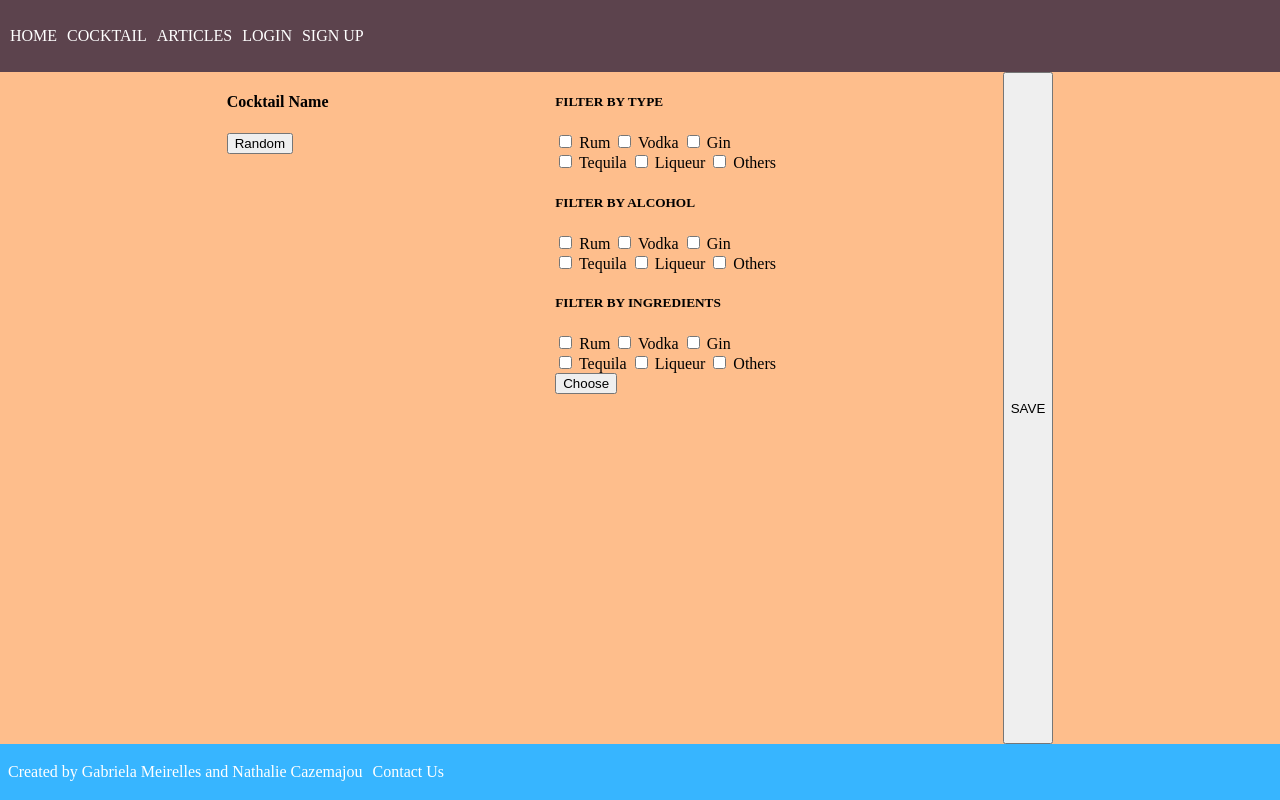
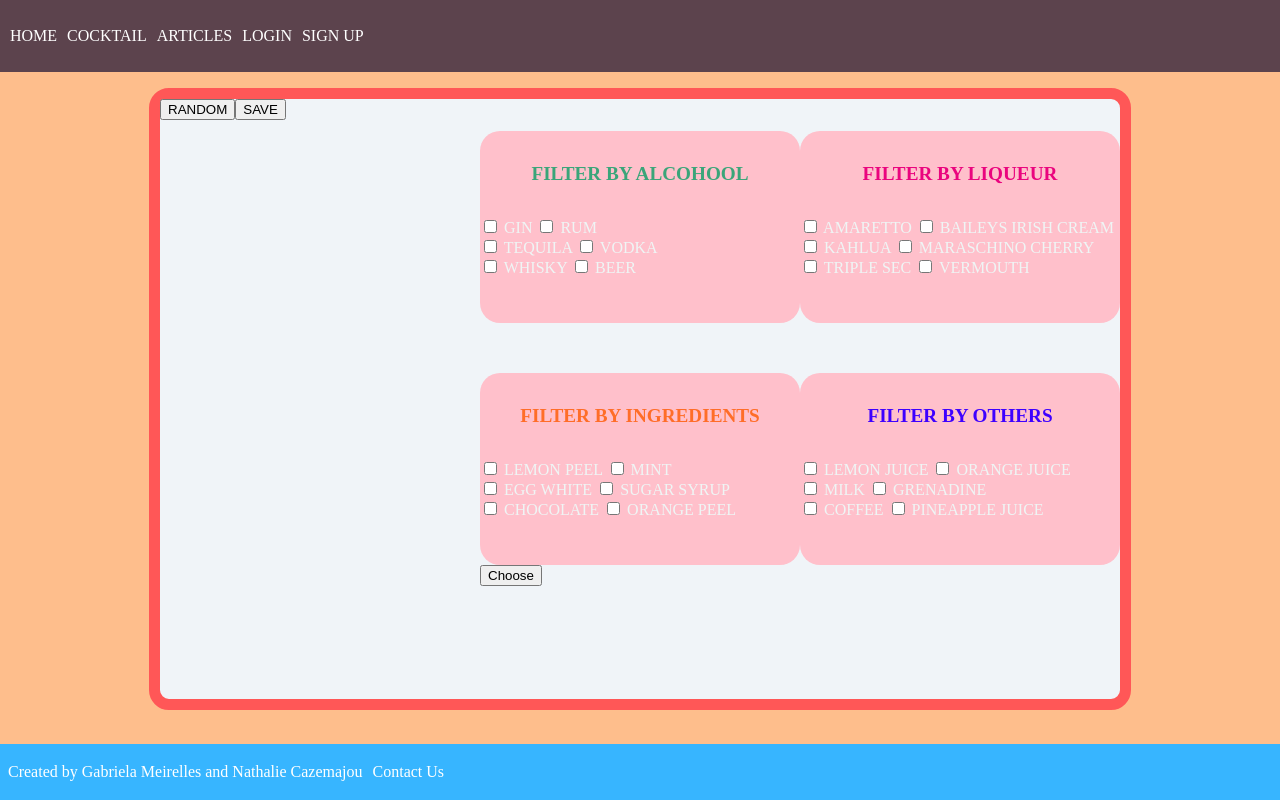
Before and after one commit to natcaze/Project3_client, a React (Create React App) app: page /api/generated-cocktail in a window 1280 px wide. Built offline with nearby package versions, Linux system fonts and the light colour scheme.

Commit message:
article styling + cocktail filter

```diff
--- /dev/null
+++ b/src/components/styled/ArticleCard.styled.jsx
@@ -0,0 +1,44 @@
+import styled from "styled-components";
+
+export const StyledArticleCard = styled.div`
+  background-color: ${(props) => {
+    if (props.pinkishColor) {
+      return "#ED57A2";
+    } else if (props.purpleColor) {
+      return "#AB55F7";
+    } else if (props.yellowishColor) {
+      return "#FCDE59";
+    }
+  }};
+
+  margin-left: 2rem;
+  margin-right: 2rem;
+  border-radius: 30px;
+  width: 20rem;
+
+  h3 {
+    font-size: 25px;
+    text-align: center;
+  }
+
+  div {
+    display: flex;
+    justify-content: center;
+  }
+
+  img {
+    width: 10rem;
+    height: 10rem;
+    border-radius: 20px;
+  }
+
+  p {
+    text-align: justify;
+    margin: 2rem;
+  }
+
+  ul {
+    text-align: justify;
+    margin: 2rem;
+  }
+`;
--- /dev/null
+++ b/src/components/styled/FilterCard.styled.jsx
@@ -0,0 +1,35 @@
+import styled from "styled-components";
+
+export const StyledFilterCard = styled.div`
+  background-color: #f0f4f8;
+  width: 75vw;
+  height: 75vh;
+  border-radius: 20px;
+  border-style: solid;
+  border-width: 0.7rem;
+  border-color: #ff5757;
+  display: flex;
+  margin-top: 1rem;
+  margin-bottom: 1rem;
+  justify-content: space-between;
+
+  img {
+    display: flex;
+    width: 12rem;
+    height: 15rem;
+    margin-right: auto;
+    margin-left: auto;
+    border-radius: 30px;
+  }
+
+  li {
+    font-size: 0.8rem;
+    margin-right: 4rem;
+    margin-left: 2rem;
+  }
+
+  h5 {
+    display: flex;
+    justify-content: center;
+  }
+`;
--- /dev/null
+++ b/src/components/styled/FilterOption.styled.jsx
@@ -0,0 +1,39 @@
+import styled from "styled-components";
+
+export const StyledFilterOption = styled.div`
+  background-color: pink;
+  width: 20rem;
+  height: 12rem;
+  border-radius: 20px;
+  margin-top: 2rem;
+
+  h5 {
+    display: flex;
+    font-size: 1.2rem;
+    justify-content: center;
+    color: ${(props) => {
+      if (props.pinkColor) {
+        return "#EA047E";
+      } else if (props.orangeColor) {
+        return "#FF6D28";
+      } else if (props.greenColor) {
+        return "#3AA579";
+      } else if (props.blueColor) {
+        return "#3E00FF";
+      }
+    }};
+  }
+
+  label {
+    color: #eff5f5;
+    font-size: 1rem;
+  }
+
+  /*   input[type="checkbox"] {
+    -webkit-appearance: none;
+    padding: 5px;
+    height: 5px;
+    width: 5px;
+    border: 2px solid green;
+  } */
+`;
--- /dev/null
+++ b/src/components/styled/SectionArticle.styled.jsx
@@ -0,0 +1,11 @@
+import styled from "styled-components";
+
+export const StyledSectionArticle = styled.div`
+  display: flex;
+  flex-wrap: nowrap;
+  justify-content: space-evenly;
+  flex-direction: column;
+  align-items: center;
+
+  background-color: #c9e265;
+`;
--- a/src/pages/Articles.jsx
+++ b/src/pages/Articles.jsx
@@ -1,22 +1,31 @@
 import React from "react";
-import { StyledSection } from "../components/styled/Section.styled";
+import crantini from "../assets/crantini.png";
 import sazerac from "../assets/sazerac.png";
-import crantini from "../assets/crantini.png";
+
+import styled from "styled-components";
+import { StyledArticleCard } from "../components/styled/ArticleCard.styled";
+import { StyledSectionArticle } from "../components/styled/SectionArticle.styled";
 
 function ArticlesPage() {
   return (
     <div>
-      <StyledSection pinkColor>
-        <h3>The Sazerac</h3>
+      <StyledSectionArticle>
+        <br />
+        <StyledArticleCard pinkishColor>
+          <br />
+          <h3>THE SAZERAC</h3>
           <div>
             <img src={sazerac} alt="Sazerac" />
           </div>
           <p>
-          The first cocktail ever made? Although opinions differ regarding what
-          was the first cocktail ever made, there is no doubt that the Sazerac
-          has made it into history being one of the first cocktails being
-          recognized and a favorite until this day. This blend of whisky,
-          absinthe, bitters and sugar surely made and impression.
+            The first cocktail ever made? <br />
+            <br /> Although opinions differ regarding what was the first
+            cocktail ever made, there is no doubt that the Sazerac has made it
+            into history being one of the first cocktails being recognized and a
+            favorite until this day. <br />
+            <br />
+            This blend of whisky, absinthe, bitters and sugar surely made and
+            impression.
           </p>
           <hr />
           <ul>
@@ -29,19 +38,24 @@ function ArticlesPage() {
             <li>1 1/4 ounces cognac</li>
             <li>Garnish: lemon peel</li>
           </ul>
-
-        <h3>Cranberry Martini (Crantini)</h3>
+          <br />
+        </StyledArticleCard>
+        <br />
+        <StyledArticleCard purpleColor>
+          <br />
+          <h3>MEET THE CRANBERRY MARTINI</h3>
           <div>
             <img src={crantini} alt="Crantini" />
           </div>
           <p>
             New Year Eve is approaching and what better way to celebrate the end
-          of the year than with a fun cocktail? Champagne is a classic but why
-          not making your countdown more exciting with a fun cocktail with a
-          twist? The Cranberry Martini or Crantini is smooth and fresh and may
-          become your new favourite party drink. Even that friend of yours who
-          doesn’t like cocktails will enjoy this one. Let’s get
-          mixing!Ingredients:
+            of the year than with a fun cocktail? <br />
+            <br />
+            Champagne is a classic but why not making your countdown more
+            exciting with a fun cocktail with a twist? The Cranberry Martini or
+            Crantini is smooth and fresh and may become your new favourite party
+            drink. Even that friend of yours who doesn't like cocktails will
+            enjoy this one. Let's get mixing!
           </p>
           <hr />
           <ul>
@@ -51,8 +65,8 @@ function ArticlesPage() {
             </li>
             <li>Orange liqueur – Triple sec or Cointreau.</li>
             <li>
-            Cranberry juice – Choose real cranberry juice for this recipe rather
-            than cranberry cocktail for best flavour.
+              Cranberry juice – Choose real cranberry juice for this recipe
+              rather than cranberry cocktail for best flavour.
             </li>
             <li>
               Simple syrup – This is easy to make yourself with just sugar and
@@ -62,30 +76,32 @@ function ArticlesPage() {
             <li>Garnish – sugar, sugared cranberries, or orange slices</li>
             <li>Ice</li>
           </ul>
-
-        <h3>The Sazerac</h3>
+          <br />
+        </StyledArticleCard>
+        <br />
+        <StyledArticleCard yellowishColor>
+          <br />
+          <h3>FOUR ESSENTIAL COCKTAIL GLASSES</h3>
           <div>
             <img src={sazerac} alt="Sazerac" />
           </div>
           <p>
-          The first cocktail ever made? Although opinions differ regarding what
-          was the first cocktail ever made, there is no doubt that the Sazerac
-          has made it into history being one of the first cocktails being
-          recognized and a favorite until this day. This blend of whisky,
-          absinthe, bitters and sugar surely made and impression.
+            Creating the perfect drink is not all about the ingredients.
+            Discovering the main types of cocktail glasses and when to use them
+            is an important part. <br />
+            <br /> If you can only chose one type go for the medium sized wine
+            glass as it is often used to serve spritzers, sangria & wine cooler
+            cocktails. If you are opting for a more aromatic cocktail our
+            suggestion is to chose the Brandy glass as it warm slightly the
+            content and allows you to enjoy the aroma. Shot glass are fine
+            looking and useful for layers cocktails and if you are going with a
+            more exotic option like a pina colada the hurricane glass is your
+            best fit.
           </p>
-        <hr />
-        <ul>
-          <li>Absinthe, to rinse</li>
-          <li>1 sugar cube</li>
-          <li>1/2 teaspoon cold water</li>
-          <li>3 dashes Peychauds bitters</li>
-          <li>2 dashes Angostura bitters</li>
-          <li>1 1/4 ounces rye whiskey</li>
-          <li>1 1/4 ounces cognac</li>
-          <li>Garnish: lemon peel</li>
-        </ul>
-      </StyledSection>
+          <br />
+        </StyledArticleCard>
+        <br />
+      </StyledSectionArticle>
     </div>
   );
 }
--- a/src/pages/Cocktail.jsx
+++ b/src/pages/Cocktail.jsx
@@ -1,7 +1,12 @@
 import axios from "axios";
 import { useState } from "react";
 import { useParams } from "react-router-dom";
+
 import { StyledSection } from "../components/styled/Section.styled";
+import { StyledFilterCard } from "../components/styled/FilterCard.styled";
+import { StyledFilterOption } from "../components/styled/FilterOption.styled";
+
+import styled from "styled-components";
 
 function Cocktail() {
   const [cocktail, setCocktail] = useState(null);
@@ -60,94 +65,209 @@ function Cocktail() {
   return (
     <div>
       <StyledSection orangeColor>
+        <StyledFilterCard>
           <div>
-          <h4>Cocktail Name</h4>
-          <img src="" alt="" />
-
-          <button onClick={getRandom}>Random</button>
             {cocktail && (
               <div>
-              <p>{cocktail.strDrink}</p>
-              <img src={cocktail.strDrinkThumb} alt="" />
+                <h5>{cocktail.strDrink}</h5>
+                <img src={cocktail.strDrinkThumb} alt="drink" />
+                <ul>
+                  <li>CATEGORY: {cocktail.strCategory}</li>
+                  <li>GLASS: {cocktail.strGlass}</li>
+                  <li>INSTRUCTIONS: {cocktail.strInstructions}</li>
+                  <li>INGREDIENTS: {cocktail.strIngredient}</li>
+                </ul>
               </div>
             )}
+            <button onClick={getRandom}>RANDOM</button>
+
+            <button onClick={getFavorites}>SAVE</button>
           </div>
           <form onSubmit={handleSubmit}>
             <div>
-            <div>
-              <h5>FILTER BY TYPE</h5>
+              <StyledFilters>
+                <StyledFilterOption greenColor>
+                  <h5>FILTER BY ALCOHOOL</h5>
                   <div>
                     <div>
+                      <input type="checkbox" name="ingredients" value="Gin" />
+                      <label> GIN </label>
                       <input type="checkbox" name="ingredients" value="Rum" />
-                  <label> Rum </label>
-                  <input type="checkbox" name="ingredients" value="Vodka" />
-                  <label> Vodka </label>
-                  <input type="checkbox" name="ingredients" value="Gin" />
-                  <label> Gin </label>
+                      <label> RUM </label>
                     </div>
                     <div>
-                  <input type="checkbox" name="ingredients" value="Tequila" />
-                  <label> Tequila </label>
-                  <input type="checkbox" name="ingredients" value="Liqueur" />
-                  <label> Liqueur </label>
-                  <input type="checkbox" name="ingredients" value="Others" />
-                  <label> Others </label>
+                      <input
+                        type="checkbox"
+                        name="ingredients"
+                        value="Tequila"
+                      />
+                      <label> TEQUILA </label>
+                      <input type="checkbox" name="ingredients" value="Vodka" />
+                      <label> VODKA </label>
+                    </div>
+                    <div>
+                      <input
+                        type="checkbox"
+                        name="ingredients"
+                        value="Whisky"
+                      />
+                      <label> WHISKY </label>
+                      <input type="checkbox" name="ingredients" value="Beer" />
+                      <label> BEER </label>
                     </div>
                   </div>
-            </div>
-
-            <div>
-              <h5>FILTER BY ALCOHOL</h5>
+                </StyledFilterOption>
+                <StyledFilterOption pinkColor>
+                  <h5>FILTER BY LIQUEUR</h5>
                   <div>
                     <div>
-                  <input type="checkbox" name="ingredients" value="Rum" />
-                  <label> Rum </label>
-                  <input type="checkbox" name="ingredients" value="Vodka" />
-                  <label> Vodka </label>
-                  <input type="checkbox" name="ingredients" value="Gin" />
-                  <label> Gin </label>
+                      <input
+                        type="checkbox"
+                        name="ingredients"
+                        value="Amaretto"
+                      />
+                      <label> AMARETTO </label>
+                      <input
+                        type="checkbox"
+                        name="ingredients"
+                        value="Baileys irish cream"
+                      />
+                      <label> BAILEYS IRISH CREAM </label>
                     </div>
                     <div>
-                  <input type="checkbox" name="ingredients" value="Tequila" />
-                  <label> Tequila </label>
-                  <input type="checkbox" name="ingredients" value="Liqueur" />
-                  <label> Liqueur </label>
-                  <input type="checkbox" name="ingredients" value="Others" />
-                  <label> Others </label>
+                      <input
+                        type="checkbox"
+                        name="ingredients"
+                        value="Kahlua"
+                      />
+                      <label> KAHLUA </label>
+                      <input
+                        type="checkbox"
+                        name="ingredients"
+                        value="Maraschino cherry"
+                      />
+                      <label> MARASCHINO CHERRY </label>
+                    </div>
+                    <div>
+                      <input
+                        type="checkbox"
+                        name="ingredients"
+                        value="Triple sec"
+                      />
+                      <label> TRIPLE SEC </label>
+                      <input
+                        type="checkbox"
+                        name="ingredients"
+                        value="Dry Vermouth"
+                      />
+                      <label> VERMOUTH </label>
                     </div>
                   </div>
-            </div>
-
-            <div>
+                </StyledFilterOption>
+              </StyledFilters>
+              <br />
+              <StyledFilters>
+                <StyledFilterOption orangeColor>
                   <h5>FILTER BY INGREDIENTS</h5>
                   <div>
                     <div>
-                  <input type="checkbox" name="ingredients" value="Rum" />
-                  <label> Rum </label>
-                  <input type="checkbox" name="ingredients" value="Vodka" />
-                  <label> Vodka </label>
-                  <input type="checkbox" name="ingredients" value="Gin" />
-                  <label> Gin </label>
+                      <input
+                        type="checkbox"
+                        name="ingredients"
+                        value="Lemon peel"
+                      />
+                      <label> LEMON PEEL </label>
+                      <input type="checkbox" name="ingredients" value="Mint" />
+                      <label> MINT </label>
                     </div>
                     <div>
-                  <input type="checkbox" name="ingredients" value="Tequila" />
-                  <label> Tequila </label>
-                  <input type="checkbox" name="ingredients" value="Liqueur" />
-                  <label> Liqueur </label>
-                  <input type="checkbox" name="ingredients" value="Others" />
-                  <label> Others </label>
+                      <input
+                        type="checkbox"
+                        name="ingredients"
+                        value="Egg White"
+                      />
+                      <label> EGG WHITE </label>
+                      <input
+                        type="checkbox"
+                        name="ingredients"
+                        value="Sugar syrup"
+                      />
+                      <label> SUGAR SYRUP </label>
+                    </div>
+                    <div>
+                      <input
+                        type="checkbox"
+                        name="ingredients"
+                        value="Chocolate"
+                      />
+                      <label> CHOCOLATE </label>
+                      <input
+                        type="checkbox"
+                        name="ingredients"
+                        value="Orange Peel"
+                      />
+                      <label> ORANGE PEEL </label>
                     </div>
                   </div>
+                </StyledFilterOption>
+
+                <StyledFilterOption blueColor>
+                  <h5>FILTER BY OTHERS</h5>
+                  <div>
+                    <div>
+                      <input
+                        type="checkbox"
+                        name="ingredients"
+                        value="Lemon Juice"
+                      />
+                      <label> LEMON JUICE </label>
+                      <input
+                        type="checkbox"
+                        name="ingredients"
+                        value="Orange Juice"
+                      />
+                      <label> ORANGE JUICE </label>
                     </div>
+                    <div>
+                      <input type="checkbox" name="ingredients" value="Milk" />
+                      <label> MILK </label>
+                      <input
+                        type="checkbox"
+                        name="ingredients"
+                        value="Grenadine"
+                      />
+                      <label> GRENADINE </label>
+                    </div>
+                    <div>
+                      <input
+                        type="checkbox"
+                        name="ingredients"
+                        value="Coffee"
+                      />
+                      <label> COFFEE </label>
+                      <input
+                        type="checkbox"
+                        name="ingredients"
+                        value="Pineapple juice"
+                      />
+                      <label> PINEAPPLE JUICE </label>
+                    </div>
+                  </div>
+                </StyledFilterOption>
+              </StyledFilters>
             </div>
 
             <button type="submit">Choose</button>
           </form>
-
-        <button onClick={getFavorites}>SAVE</button>
+        </StyledFilterCard>
       </StyledSection>
     </div>
   );
 }
 
+const StyledFilters = styled.div`
+  display: flex;
+  justify-content: space-evenly;
+`;
+
 export default Cocktail;
--- a/src/pages/Home.jsx
+++ b/src/pages/Home.jsx
@@ -1,5 +1,6 @@
 import React from "react";
 import Cocktail from "./Cocktail";
+import Articles from "./Articles";
 import { StyledButton } from "../components/styled/Button.styled";
 import styled from "styled-components";
 import home from "../assets/home.png";
@@ -16,11 +17,11 @@ function HomePage() {
               AND WILL TELL YOU WHAT DO YOU WILL TRY
             </span>
             <div>
-              <StyledButton onClick={<Cocktail />}>
+              <StyledButton pinkColor onClick={<Cocktail />}>
                 <p>CHOOSE A DRINK</p>
               </StyledButton>
-              <StyledButton primary onClick={<Cocktail />}>
-                <p>RANDOM DRINK</p>
+              <StyledButton orangeColor onClick={<Articles />}>
+                <p>READ MORE</p>
               </StyledButton>
             </div>
           </div>
@@ -34,9 +35,9 @@ function HomePage() {
 }
 
 const StyledBackground = styled.div`
-  height: 81vh;
+  height: 80.5vh;
   width: 30vw;
-  background-color: #f49d1a;
+  background-color: #3aa579;
   padding-top: 2rem;
   text-align: center;
 
```
Lines whose indentation alone changed are shown as unchanged.
